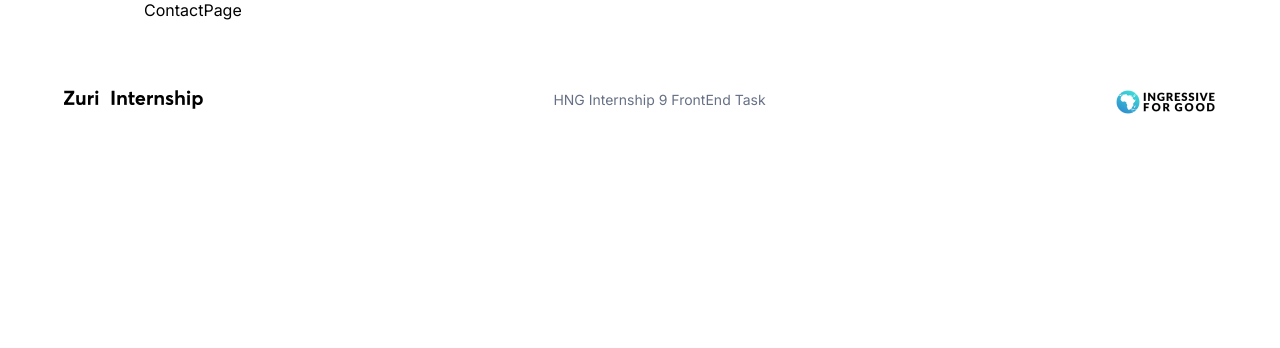
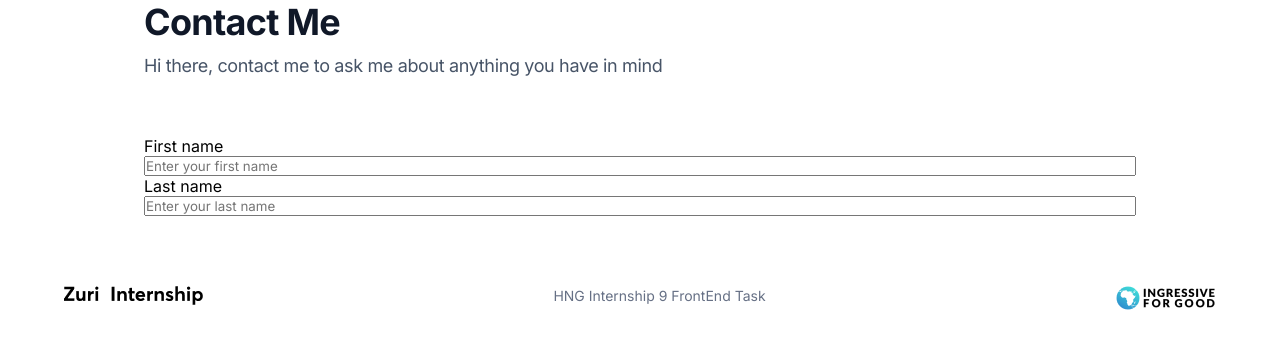
Before and after one commit to MrTaaJ/hng-project-one, a React (Create React App) app: page /contact in a window 1280 px wide. Shown: the top 348 px of the page. Built offline with nearby package versions, Linux system fonts and the light colour scheme.

Commit message:
feat: add form - full name input option.

```diff
--- a/src/App.js
+++ b/src/App.js
@@ -1,17 +1,23 @@
 import './App.css';
 import Footer from './components/footer';
-
+import { useState } from "react";
 import ContactPage from './components/contact';
 import { Routes, Route } from "react-router-dom";
 import Home from './components/home';
 
 function App() {
 
+  const [formData, setFormData] = useState([])
+
+  const addForm = (newInput) => {
+    setFormData([...formData, newInput])
+  }
+
   return (
     <div className="container">
       <Routes>
         <Route path='/' element = { <Home />} />
-        <Route path='/contact' element={<ContactPage />}/>
+        <Route path='/contact' element={<ContactPage handleAdd = {addForm} />}/>
       </Routes>
       <Footer />
     </div>
--- a/src/components/contact/ContactPage.jsx
+++ b/src/components/contact/ContactPage.jsx
@@ -1,8 +1,64 @@
-import React from 'react'
+import './contact.css'
+import { useState } from "react";
 
 const ContactPage = () => {
+
+  const [eventFormStates, setEventFormStates] = useState({
+    firstName: "",
+    lastName: "",
+    email: "",
+    message: "",
+  });
+
+  const changeEventHandler = (e, name) => {
+    setEventFormStates({ ...eventFormStates, [name]: e.target.value });
+    console.log(eventFormStates);
+  }
+
+  const handleSubmit = (e)=>{
+    e.preventDefault()
+    // if(text.trim().length > 10){
+    //     const newFeedback = {
+    //         text,
+    //         rating,
+    //         // or
+    //         // text: text,
+    //         // rating: rating,
+    //     }
+    //     handleAdd(newFeedback)
+    //     setText('')
+    // }
+  }
+
   return (
-    <div>ContactPage</div>
+    <div className='contact-container'>
+      <div className="top">
+        <h1>Contact Me</h1>
+        <p>Hi there, contact me to ask me about anything you have in mind</p>
+      </div>
+      <form onSubmit={handleSubmit}>
+        <div className="full-name">
+          <label>First name</label>
+          <input
+            type="text"
+            name="first_name"
+            value={eventFormStates.firstName}
+            id="first_name"
+            placeholder="Enter your first name"
+            onChange={(e) => changeEventHandler(e, "firstName")}
+          />
+          <label>Last name</label>
+          <input
+            type="text"
+            name="last_name"
+            value={eventFormStates.lastName}
+            id="last_name"
+            placeholder="Enter your last name"
+            onChange={(e) => changeEventHandler(e, "lastName")}
+          />
+        </div>
+      </form>
+    </div>
   )
 }
 
--- /dev/null
+++ b/src/components/contact/contact.css
@@ -0,0 +1,35 @@
+.contact-container {
+    display: grid;
+    place-items: center;
+    width: 100%;
+}
+.top {
+    width: 100%;
+    margin-bottom: 48px;
+}
+
+.top > h1 {
+    font-family: 'Inter';
+    font-style: normal;
+    font-weight: 600;
+    font-size: 36px;
+    line-height: 44px;
+    letter-spacing: -0.02em;
+    color: #101828;
+}
+
+.top > p {
+    font-family: 'Inter';
+    font-style: normal;
+    font-weight: 400;
+    font-size: 18px;
+    line-height: 44px;
+    letter-spacing: -0.02em;
+    color: #475467;
+}
+
+form, .full-name {
+    width: 100%;
+    display: flex;
+    flex-flow: column nowrap;
+}
--- a/src/components/footer/Footer.jsx
+++ b/src/components/footer/Footer.jsx
@@ -3,13 +3,13 @@ import './footer.css'
 const Footer = () => {
   return (
     <footer>
-      <a class="button zuri-logo" href='https://internship.zuri.team/hngi9'>
+      <a className="button zuri-logo" href='https://internship.zuri.team/hngi9'>
         <img src="/img/zuri-logo.png" alt="zuri-logo" />
       </a>
       <a className="button hng-internship" href='https://hng9.notion.site/Front-End-Stage-1-Task-cdaf503a796b4a5a85c5883a0a6163db'>
         HNG Internship 9 FrontEnd Task
       </a>
-      <a class="button ingressive-logo" href='https://ingressive.org/'>
+      <a className="button ingressive-logo" href='https://ingressive.org/'>
         <img src="/img/ingressive.png" alt="ingressive-logo" />
       </a>
     </footer>
```
